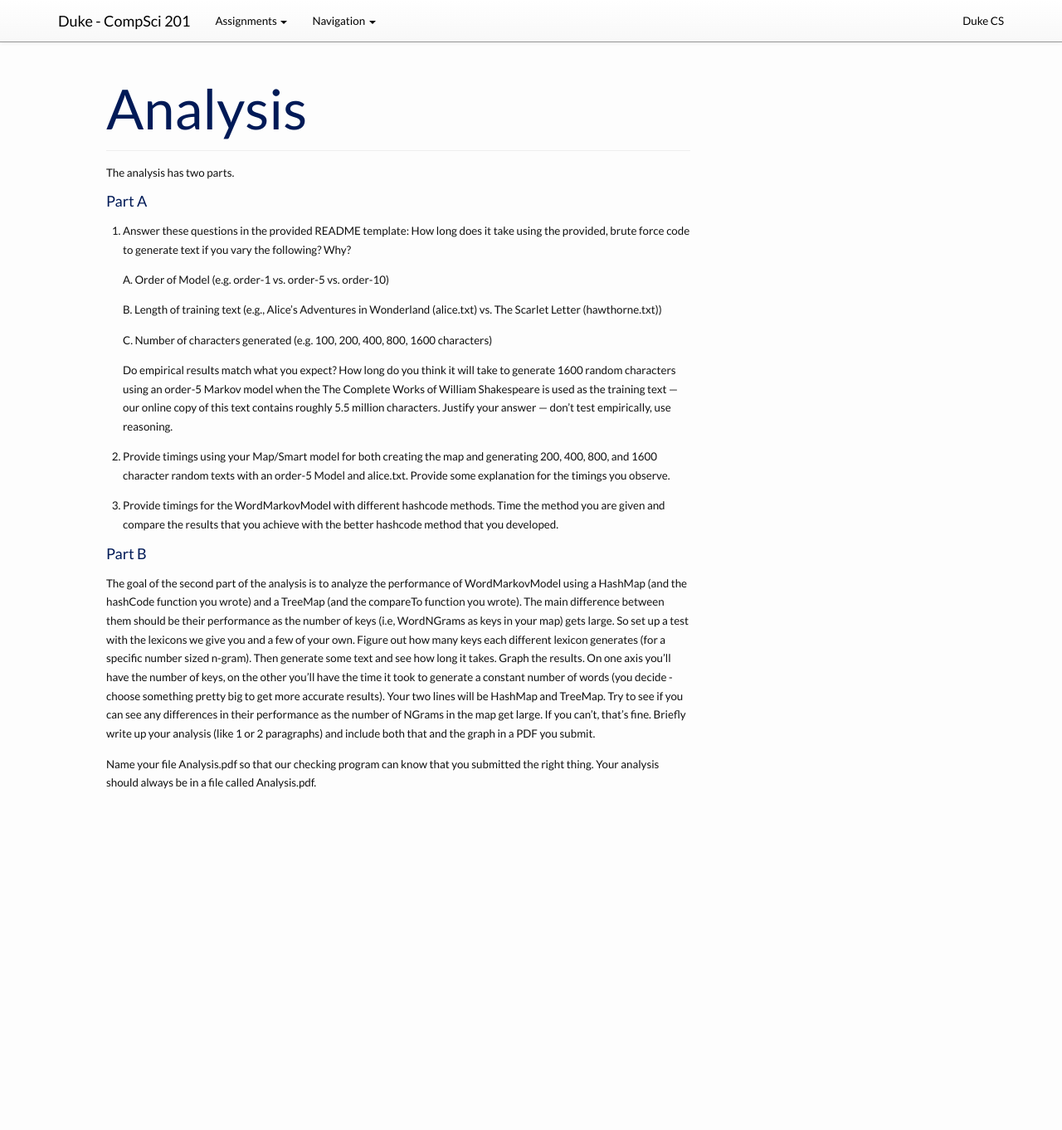
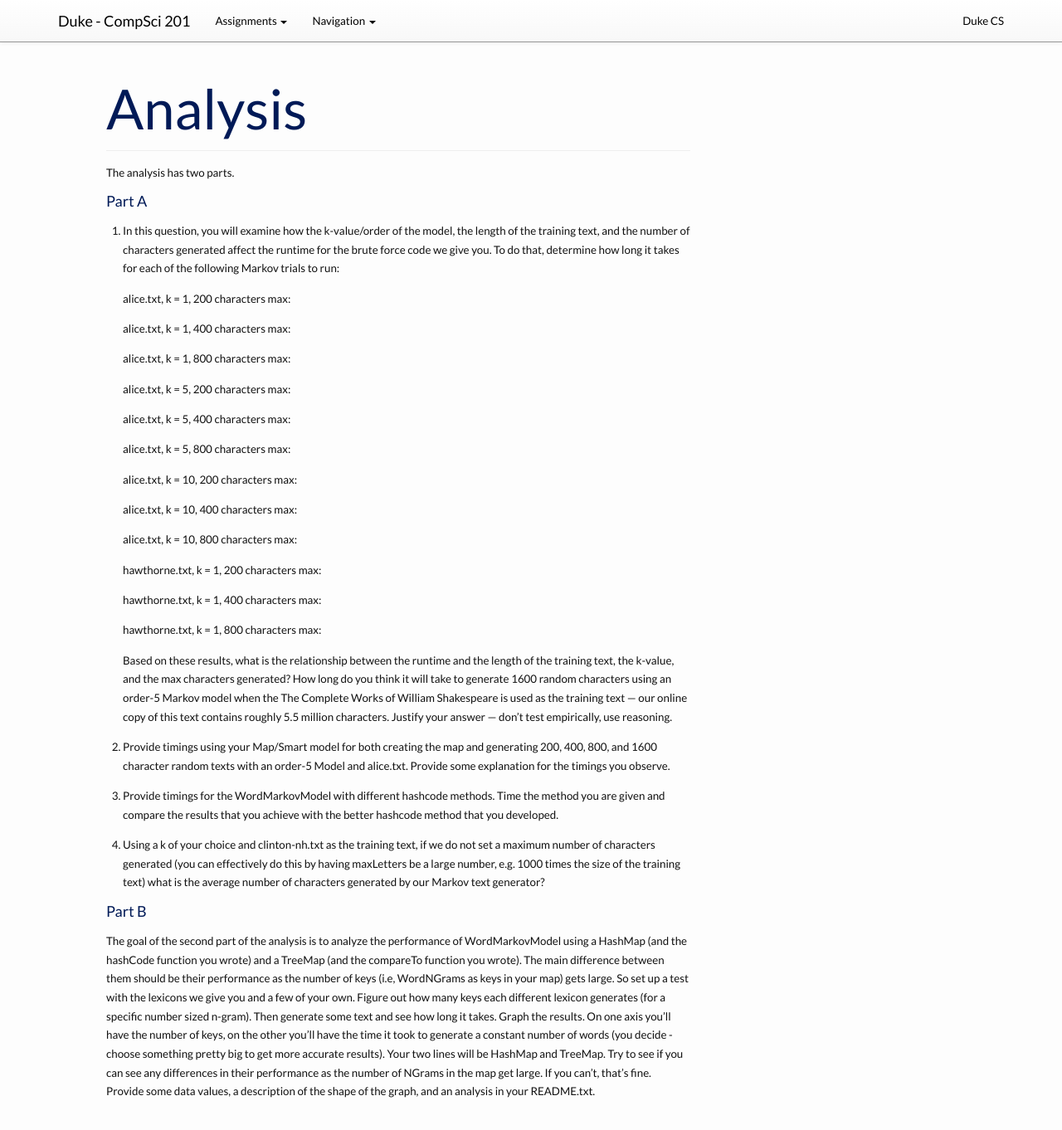
Before and after one commit to compsci201/compsci201.github.io, a Jekyll site: the page built from markov/4-analysis.md, in a window 1280 px wide and 1378 px high. Shown: the top 1362 px of the window at 83% size. Built offline with Jekyll 4.4.1, drawn with Linux system fonts in a browser that asks for light colours; nearby versions of some CDN libraries.

Commit message:
Moving analysis to README/modifying questions

```diff
--- a/markov/4-analysis.md
+++ b/markov/4-analysis.md
@@ -8,24 +8,41 @@ The analysis has two parts.
 
 ####Part A
 
-1. Answer these questions in the provided README template:
-How long does it take using the provided, brute force code to generate text if you vary the following? Why?
+1. In this question, you will examine how the k-value/order of the model, the length of the training text, and the number of characters generated affect the runtime for the brute force code we give you. To do that, determine how long it takes for each of the following Markov trials to run:
 
-	<p>A. Order of Model (e.g. order-1 vs. order-5 vs. order-10) </p>
+	<p>alice.txt, k = 1, 200 characters max:</p>
 
-	<p>B. Length of training text (e.g., Alice’s Adventures in Wonderland (alice.txt) vs. The Scarlet Letter  (hawthorne.txt)) </p>
+	<p>alice.txt, k = 1, 400 characters max:</p>
 
-	<p>C. Number of characters generated (e.g. 100, 200, 400, 800, 1600 characters)  </p>
+	<p>alice.txt, k = 1, 800 characters max:</p>
 
-	Do empirical results match what you expect? How long do you think it will take to generate 1600 random characters using an order-5 Markov model when the The Complete Works of William Shakespeare is used as the training text — our online copy of this text contains roughly 5.5 million characters. Justify your answer — don’t test empirically, use reasoning.
+	<p>alice.txt, k = 5, 200 characters max:</p>
+
+	<p>alice.txt, k = 5, 400 characters max:</p>
+
+	<p>alice.txt, k = 5, 800 characters max:</p>
+
+	<p>alice.txt, k = 10, 200 characters max:</p>
+
+	<p>alice.txt, k = 10, 400 characters max:</p>
+
+	<p>alice.txt, k = 10, 800 characters max:</p>
+
+	<p>hawthorne.txt, k = 1, 200 characters max:</p>
+
+	<p>hawthorne.txt, k = 1, 400 characters max:</p>
+
+	<p>hawthorne.txt, k = 1, 800 characters max:</p>
+
+
+	Based on these results, what is the relationship between the runtime and the length of the training text, the k-value, and the max characters generated? How long do you think it will take to generate 1600 random characters using an order-5 Markov model when the The Complete Works of William Shakespeare is used as the training text — our online copy of this text contains roughly 5.5 million characters. Justify your answer — don’t test empirically, use reasoning.
 
 2. Provide timings using your Map/Smart model for both creating the map and generating 200, 400, 800, and 1600 character random texts with an order-5 Model and alice.txt. Provide some explanation for the timings you observe.
 
 3. Provide timings for the WordMarkovModel with different hashcode methods. Time the method you are given and compare the results that you achieve with the better hashcode method that you developed.
 
+4. Using a k of your choice and clinton-nh.txt as the training text, if we do not set a maximum number of characters generated (you can effectively do this by having maxLetters be a large number, e.g. 1000 times the size of the training text) what is the average number of characters generated by our Markov text generator?
 
 ####Part B
 
-The goal of the second part of the analysis is to analyze the performance of WordMarkovModel using a HashMap (and the hashCode function you wrote) and a TreeMap (and the compareTo function you wrote). The main difference between them should be their performance as the number of keys (i.e, WordNGrams as keys in your map) gets large. So set up a test with the lexicons we give you and a few of your own. Figure out how many keys each different lexicon generates (for a specific number sized n-gram). Then generate some text and see how long it takes. Graph the results. On one axis you’ll have the number of keys, on the other you’ll have the time it took to generate a constant number of words (you decide - choose something pretty big to get more accurate results). Your two lines will be HashMap and TreeMap. Try to see if you can see any differences in their performance as the number of NGrams in the map get large. If you can’t, that’s fine. Briefly write up your analysis (like 1 or 2 paragraphs) and include both that and the graph in a PDF you submit.
-
-Name your file Analysis.pdf so that our checking program can know that you submitted the right thing. Your analysis should always be in a file called Analysis.pdf.
+The goal of the second part of the analysis is to analyze the performance of WordMarkovModel using a HashMap (and the hashCode function you wrote) and a TreeMap (and the compareTo function you wrote). The main difference between them should be their performance as the number of keys (i.e, WordNGrams as keys in your map) gets large. So set up a test with the lexicons we give you and a few of your own. Figure out how many keys each different lexicon generates (for a specific number sized n-gram). Then generate some text and see how long it takes. Graph the results. On one axis you’ll have the number of keys, on the other you’ll have the time it took to generate a constant number of words (you decide - choose something pretty big to get more accurate results). Your two lines will be HashMap and TreeMap. Try to see if you can see any differences in their performance as the number of NGrams in the map get large. If you can’t, that’s fine. Provide some data values, a description of the shape of the graph, and an analysis in your README.txt.
```
